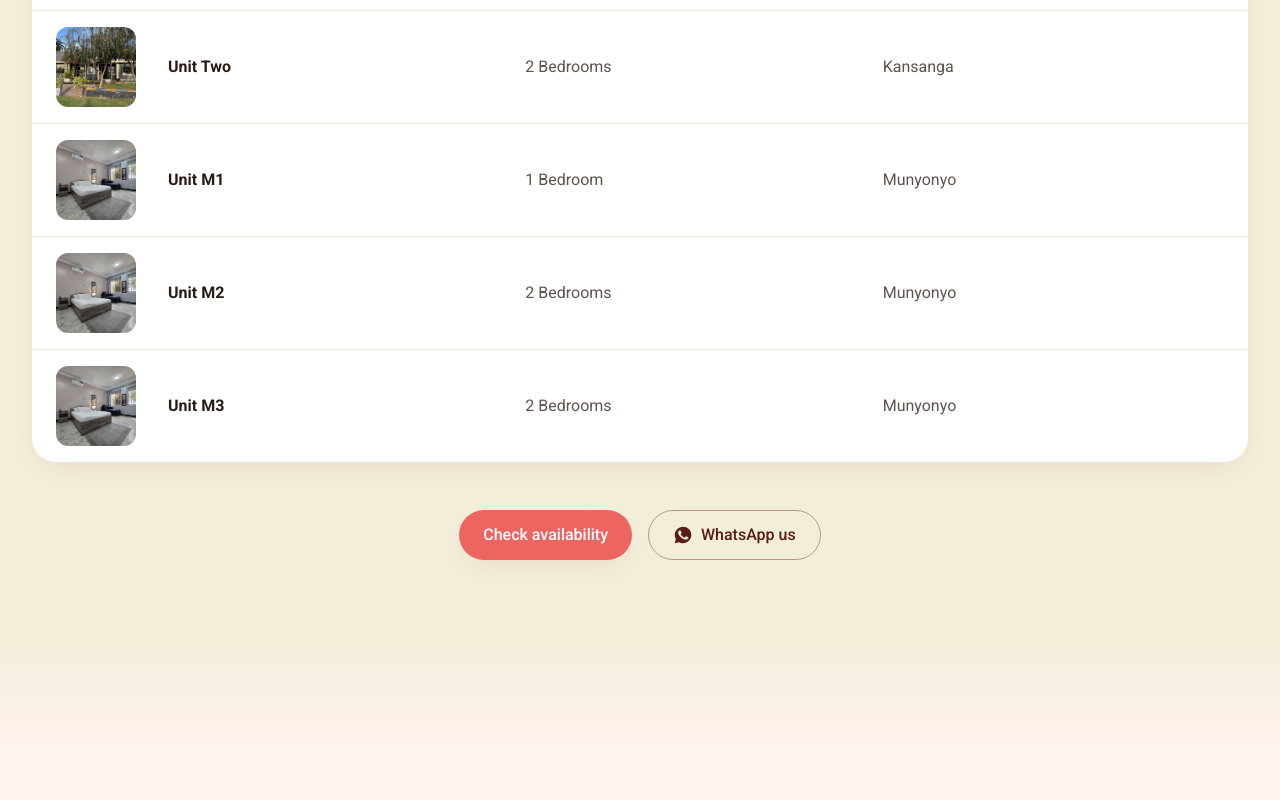
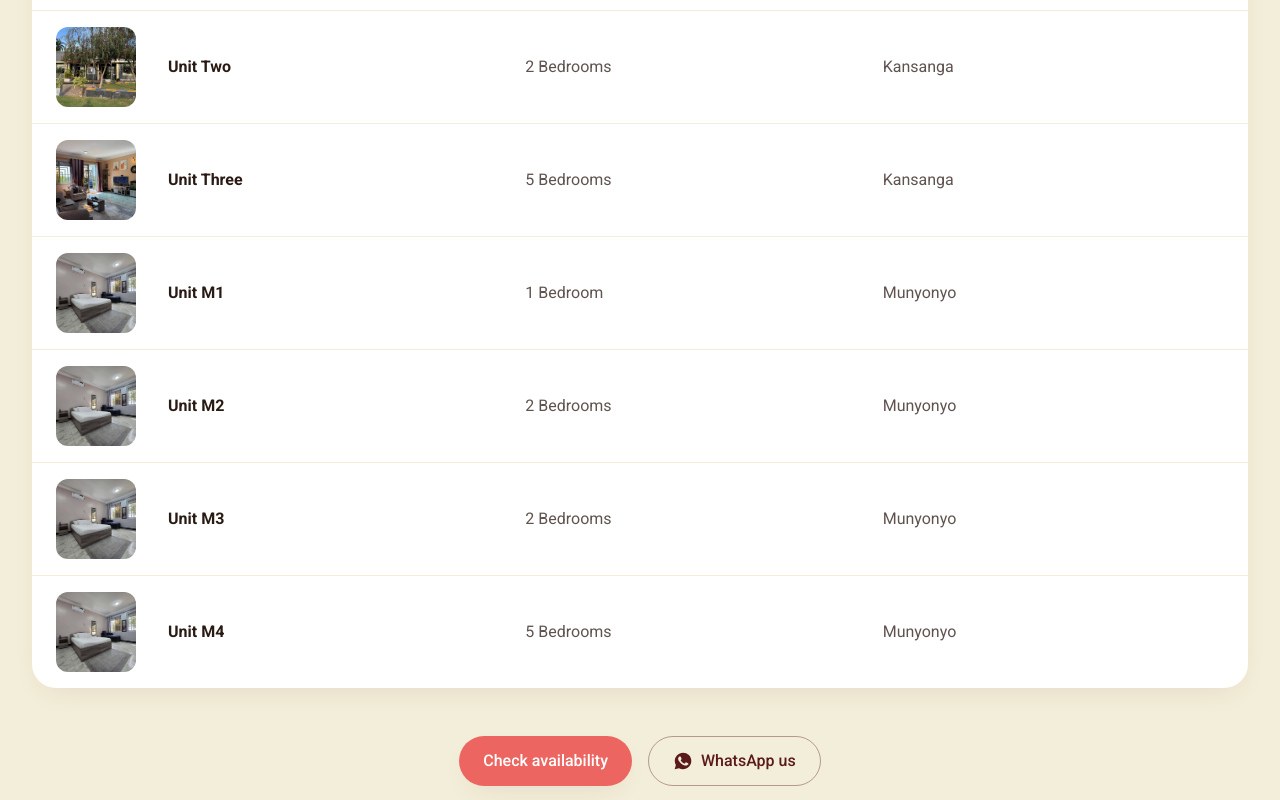
Before and after one commit to Ssali-Remy/ssali-remy.github, a React (Vite) app: page /#/ in a window 1280 px wide. Shown: the part 1340-2140 px from the top of the page. Built offline with nearby package versions, Linux system fonts and the light colour scheme.

Commit message:
feat(data): Unit Three (E1+E2) and Unit M4 (M1+M2+M3) combo units; Unit One corrected to 3 bedrooms; nearby lists expanded to 6-7 places

```diff
--- a/src/data/units.js
+++ b/src/data/units.js
@@ -13,10 +13,10 @@ export const units = [
     altName: "E1 Wing",
     location: "Kansanga",
     locationId: "kansanga",
-    tagline: "Two-bedroom wing of the duplex on Kansanga hill",
-    bedrooms: 2,
+    tagline: "Three-bedroom wing of the duplex on Kansanga hill",
+    bedrooms: 3,
     bathrooms: 2,
-    sleeps: 4,
+    sleeps: 6,
     pricing: { day: 90, week: 425, month: 1500 },
     cover: k1Cover,
     gallery: [k1Img1, k1Img2, k1Img3, k1Img4],
@@ -58,6 +58,35 @@ export const units = [
       "Garden you're free to enjoy",
       "Housekeeping six days a week",
       "Free parking — no permit required",
+    ],
+  },
+  {
+    id: "kansanga-3",
+    name: "Unit Three",
+    altName: "E1 + E2",
+    location: "Kansanga",
+    locationId: "kansanga",
+    tagline: "The entire duplex — Units One & Two combined, ideal for big groups",
+    bedrooms: 5,
+    bathrooms: 4,
+    sleeps: 10,
+    // Sum of the two wings.
+    pricing: { day: 170, week: 825, month: 2900 },
+    cover: k1Cover,
+    gallery: [k1Img1, k1Img2, k2Cover, k2Img1, k1Img3, k1Img4, k2Img2, k2Img3, k2Img4],
+    // Merged from both wings' verified categories.
+    photoCategories: [
+      { category: "Living Room", images: [k1Cover, k1Img1] },
+      { category: "Kitchen", images: [k1Img2, k1Img4] },
+      { category: "Dining Area", images: [k1Img3] },
+      { category: "Entrance", images: [k2Img1, k2Img4] },
+      { category: "Compound & Garden", images: [k2Cover, k2Img2, k2Img3] },
+    ],
+    highlights: [
+      "Both wings of the duplex to yourselves",
+      "Five bedrooms across two private apartments",
+      "Air conditioning in every room",
+      "Garden, parking and housekeeping included",
     ],
   },
   {
@@ -131,6 +160,30 @@ export const units = [
       "Housekeeping six days a week",
     ],
   },
+  {
+    id: "munyonyo-4",
+    name: "Unit M4",
+    altName: "M1 + M2 + M3",
+    location: "Munyonyo",
+    locationId: "munyonyo",
+    tagline: "All three Munyonyo apartments together — the whole compound",
+    bedrooms: 5,
+    bathrooms: 5,
+    sleeps: 10,
+    // Sum of the three apartments.
+    pricing: { day: 265, week: 1290, month: 4500 },
+    cover: m3Cover,
+    gallery: [m3Img1, m3Img2, m3Img3, m3Img4],
+    photoCategories: [
+      { category: "Bedroom", images: [m3Cover, m3Img1, m3Img2, m3Img3, m3Img4] },
+    ],
+    highlights: [
+      "All three apartments to yourselves",
+      "Five bedrooms across the compound",
+      "Air conditioning, Smart TV with Netflix & DStv",
+      "Housekeeping, parking and power back-up included",
+    ],
+  },
 ];
 
 export const unitsById = Object.fromEntries(units.map((u) => [u.id, u]));
@@ -165,14 +218,13 @@ export const locations = [
     mapEmbed:
       "https://www.google.com/maps?q=Diplomate+Church+Road+Kansanga+Kampala&output=embed",
     nearby: [
-      ["Caramel Kansanga (Restaurant)", "Gaba Road, Kansanga"],
-      ["UK Mall (Shopping)", "Gaba Road, Kansanga"],
+      ["Arena Mall", "Shopping · Nsambya"],
+      ["UK Mall", "Shopping · Gaba Road, Kansanga"],
+      ["La Petite Village", "Spa · Restaurants · Swimming · Hotel · Nsambya"],
+      ["Caramel Kansanga", "Restaurant · Gaba Road, Kansanga"],
       ["Golden Hill Restaurant", "Tank Hill Road, Muyenga"],
-      ["Afro Park (Gym · Sauna · Pool · Hotel)", "Tank Hill Road, Muyenga"],
-      ["Horse Power Gym (Gym · Sauna)", "Tank Hill Road, Muyenga"],
-      ["Arena Mall (Shopping)", "Nsambya"],
-      ["La Petite Village (Spa · Pool · Hotel)", "Nsambya"],
-      ["Speke Resort Munyonyo", "Munyonyo"],
+      ["Afro Park", "Gym · Steam & Sauna · Swimming · Hotel · Tank Hill Road, Muyenga"],
+      ["Horse Power Gym", "Gym · Steam & Sauna · Tank Hill Road, Muyenga"],
     ],
     features: SHARED_FEATURES,
   },
@@ -186,9 +238,12 @@ export const locations = [
     mapEmbed:
       "https://www.google.com/maps?q=Baguma+Rise+Munyonyo+Kampala&output=embed",
     nearby: [
+      ["Speke Resort Munyonyo", "Hotel · Resort · Gym · Swimming · Munyonyo"],
+      ["Munyonyo Commonwealth Resort", "Hotel · Marina · Munyonyo"],
+      ["Lake Victoria shoreline", "Munyonyo"],
       ["Afro Park", "Gym · Steam & Sauna · Swimming · Hotel · Tank Hill Road, Muyenga"],
       ["Horse Power Gym", "Gym · Steam & Sauna · Tank Hill Road, Muyenga"],
-      ["Speke Resort Munyonyo", "Hotel · Resort · Gym · Swimming · Munyonyo"],
+      ["La Petite Village", "Spa · Restaurants · Swimming · Hotel · Nsambya"],
     ],
     features: SHARED_FEATURES,
   },
```
